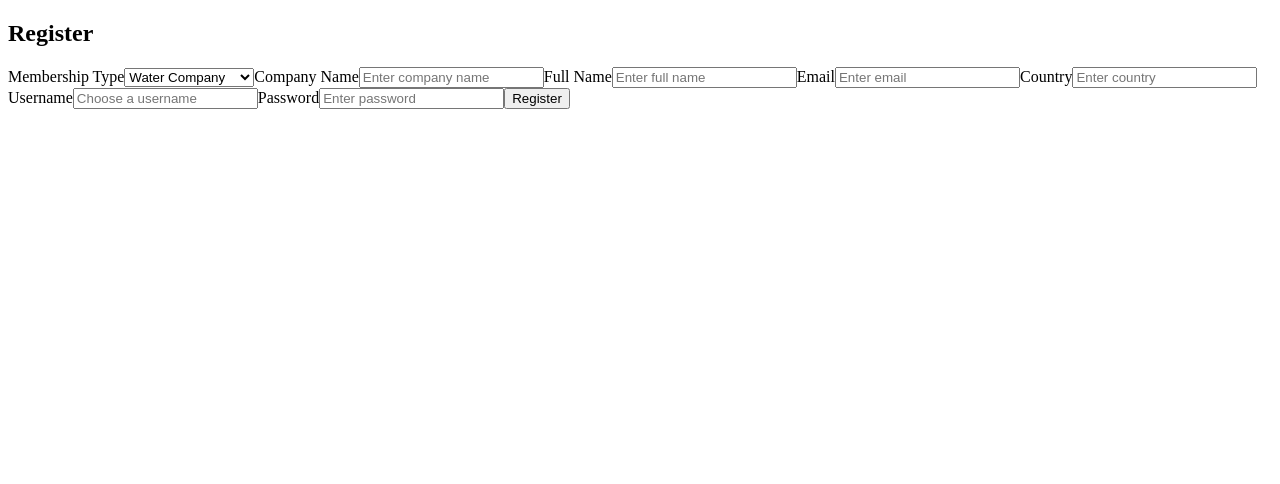
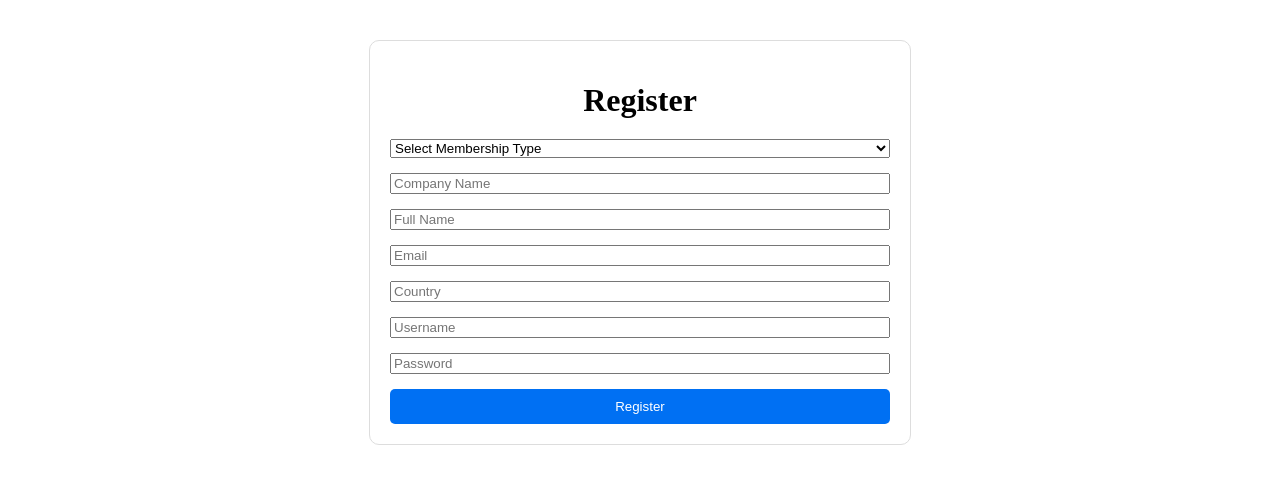
Before and after one commit to aquraiq-site/aquraiq-site, a Next.js app: page /register in a window 1280 px wide. Shown: the top 484 px of the page. Built offline with nearby package versions, Linux system fonts and the light colour scheme; no server answers.

Commit message:
Update register.js

```diff
--- a/pages/register.js
+++ b/pages/register.js
@@ -1,16 +1,17 @@
 import { useState } from "react";
-import { sendEmail } from "../lib/resend"; // Import the Resend helper
 
-export default function Register() {
+export default function RegisterPage() {
   const [formData, setFormData] = useState({
-    membershipType: "Water Company",
-    companyName: "",
+    membership: "",
+    company: "",
     fullName: "",
     email: "",
     country: "",
     username: "",
-    password: ""
+    password: "",
   });
+
+  const [message, setMessage] = useState("");
 
   const handleChange = (e) => {
     setFormData({ ...formData, [e.target.name]: e.target.value });
@@ -18,124 +19,48 @@ export default function Register() {
 
   const handleSubmit = async (e) => {
     e.preventDefault();
-    try {
-      // Send welcome email to the user
-      await sendEmail({
-        to: formData.email,
-        subject: "Welcome to AquraIQ 🎉",
-        html: `<p>Hello ${formData.fullName},</p>
-               <p>Thanks for registering with <b>AquraIQ</b>. Your account has been created successfully.</p>
-               <p>We will keep you updated on new features and opportunities.</p>`
-      });
 
-      // Send notification email to the admin
-      await sendEmail({
-        to: "info.aquintel@gmail.com", // Replace with your admin email
-        subject: "New Registration on AquraIQ",
-        html: `<p>A new member just registered:</p>
-               <ul>
-                 <li><b>Name:</b> ${formData.fullName}</li>
-                 <li><b>Email:</b> ${formData.email}</li>
-                 <li><b>Company:</b> ${formData.companyName}</li>
-                 <li><b>Country:</b> ${formData.country}</li>
-                 <li><b>Username:</b> ${formData.username}</li>
-               </ul>`
-      });
+    const res = await fetch("/api/register", {
+      method: "POST",
+      headers: {
+        "Content-Type": "application/json",
+      },
+      body: JSON.stringify(formData),
+    });
 
-      alert("Registration successful! A confirmation email has been sent.");
-    } catch (error) {
-      console.error("Registration error:", error);
-      alert("Something went wrong. Please try again later.");
+    if (res.ok) {
+      setMessage("✅ Registered successfully!");
+    } else {
+      setMessage("❌ Failed to register.");
     }
   };
 
   return (
-    <div className="flex justify-center items-center min-h-screen bg-gray-100">
-      <form
-        onSubmit={handleSubmit}
-        className="bg-white p-8 rounded-2xl shadow-md w-full max-w-md"
-      >
-        <h2 className="text-2xl font-bold mb-6 text-center">Register</h2>
+    <div style={{ maxWidth: "500px", margin: "40px auto", padding: "20px", border: "1px solid #ddd", borderRadius: "10px" }}>
+      <h1 style={{ textAlign: "center", marginBottom: "20px" }}>Register</h1>
+      <form onSubmit={handleSubmit} style={{ display: "flex", flexDirection: "column", gap: "15px" }}>
 
-        <label className="block mb-2 font-medium">Membership Type</label>
-        <select
-          name="membershipType"
-          value={formData.membershipType}
-          onChange={handleChange}
-          className="w-full p-2 mb-4 border rounded-lg"
-        >
-          <option>Water Company</option>
-          <option>AI Company</option>
-          <option>Research Institute</option>
+        <select name="membership" value={formData.membership} onChange={handleChange} required>
+          <option value="">Select Membership Type</option>
+          <option value="Water Company">Water Company</option>
+          <option value="AI Company">AI Company</option>
+          <option value="Research Institute">Research Institute</option>
+          <option value="Individual">Individual</option>
         </select>
 
-        <label className="block mb-2 font-medium">Company Name</label>
-        <input
-          type="text"
-          name="companyName"
-          value={formData.companyName}
-          onChange={handleChange}
-          className="w-full p-2 mb-4 border rounded-lg"
-          placeholder="Enter company name"
-        />
+        <input type="text" name="company" placeholder="Company Name" value={formData.company} onChange={handleChange} />
+        <input type="text" name="fullName" placeholder="Full Name" value={formData.fullName} onChange={handleChange} required />
+        <input type="email" name="email" placeholder="Email" value={formData.email} onChange={handleChange} required />
+        <input type="text" name="country" placeholder="Country" value={formData.country} onChange={handleChange} />
+        <input type="text" name="username" placeholder="Username" value={formData.username} onChange={handleChange} required />
+        <input type="password" name="password" placeholder="Password" value={formData.password} onChange={handleChange} required />
 
-        <label className="block mb-2 font-medium">Full Name</label>
-        <input
-          type="text"
-          name="fullName"
-          value={formData.fullName}
-          onChange={handleChange}
-          className="w-full p-2 mb-4 border rounded-lg"
-          placeholder="Enter full name"
-        />
-
-        <label className="block mb-2 font-medium">Email</label>
-        <input
-          type="email"
-          name="email"
-          value={formData.email}
-          onChange={handleChange}
-          className="w-full p-2 mb-4 border rounded-lg"
-          placeholder="Enter email"
-        />
-
-        <label className="block mb-2 font-medium">Country</label>
-        <input
-          type="text"
-          name="country"
-          value={formData.country}
-          onChange={handleChange}
-          className="w-full p-2 mb-4 border rounded-lg"
-          placeholder="Enter country"
-        />
-
-        <label className="block mb-2 font-medium">Username</label>
-        <input
-          type="text"
-          name="username"
-          value={formData.username}
-          onChange={handleChange}
-          className="w-full p-2 mb-4 border rounded-lg"
-          placeholder="Choose a username"
-        />
-
-        <label className="block mb-2 font-medium">Password</label>
-        <input
-          type="password"
-          name="password"
-          value={formData.password}
-          onChange={handleChange}
-          className="w-full p-2 mb-6 border rounded-lg"
-          placeholder="Enter password"
-        />
-
-        <button
-          type="submit"
-          className="w-full bg-blue-600 text-white py-2 rounded-lg hover:bg-blue-700 transition"
-        >
+        <button type="submit" style={{ padding: "10px", backgroundColor: "#0070f3", color: "white", border: "none", borderRadius: "5px" }}>
           Register
         </button>
       </form>
+
+      {message && <p style={{ marginTop: "15px", textAlign: "center" }}>{message}</p>}
     </div>
   );
 }
```
